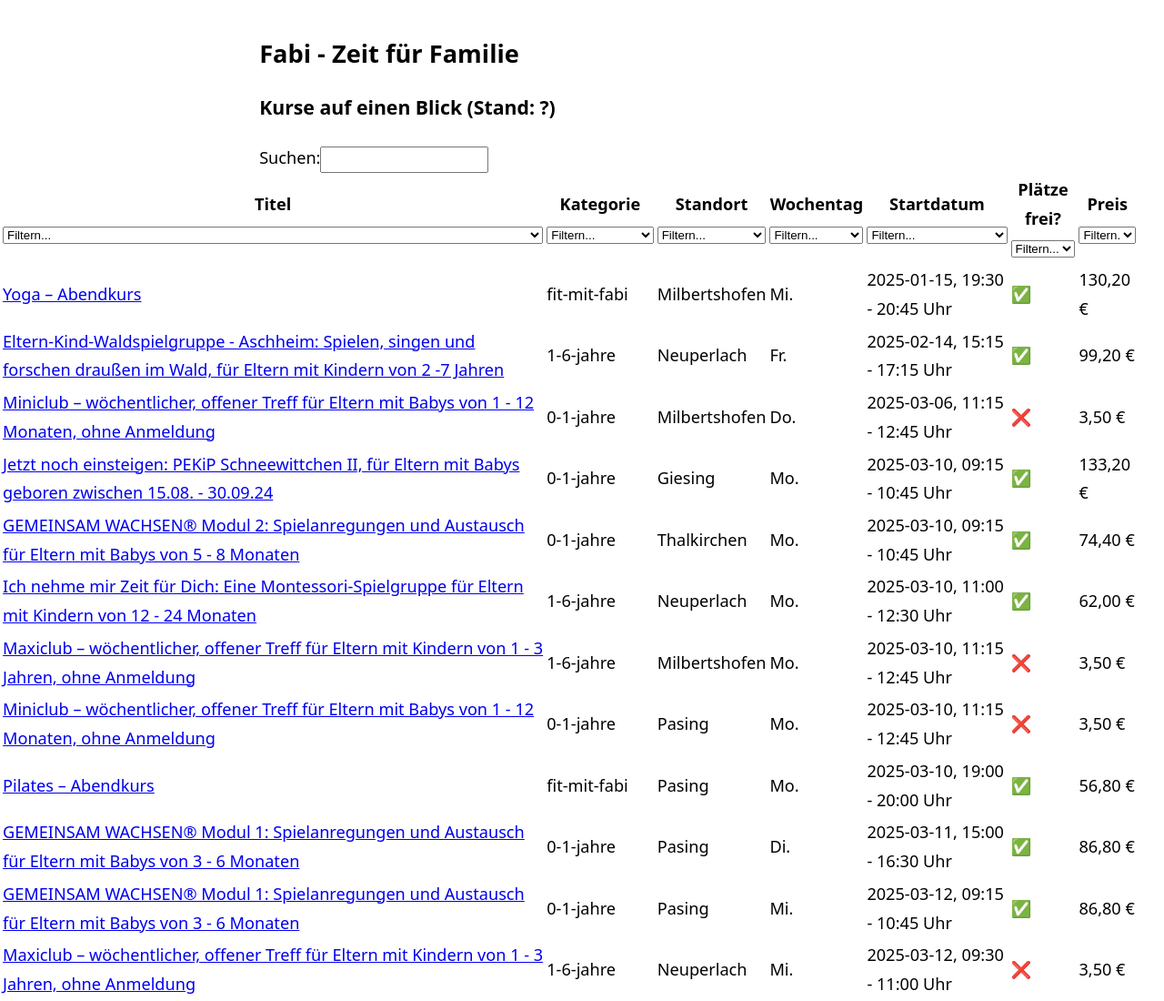
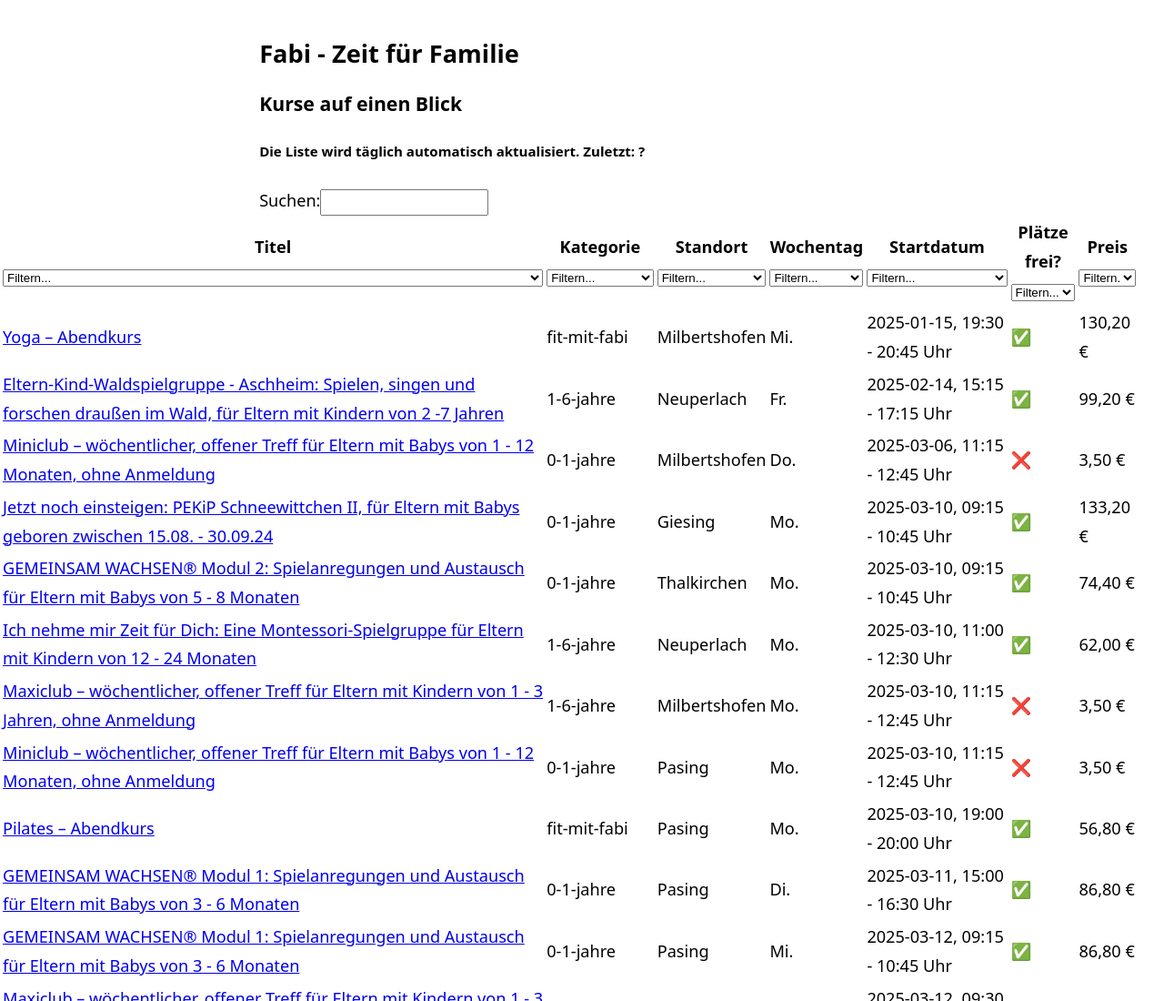
Before and after one commit to markusdosch/fabi-aufeinenblick, a website built with Parcel: page website/src/index.html in a window 1280 px wide. Shown: the top 1100 px of the page at 91% size. Built offline with nearby package versions, Linux system fonts and the light colour scheme.

Commit message:
Change wording on last changed info

```diff
--- a/website/src/index.html
+++ b/website/src/index.html
@@ -42,9 +42,11 @@
   </head>
   <body>
     <h2>Fabi - Zeit für Familie</h2>
-    <h3>
-      Kurse auf einen Blick (Stand: <span id="coursesLastChanged">?</span>)
-    </h3>
+    <h3>Kurse auf einen Blick</h3>
+    <h5>
+      Die Liste wird täglich automatisch aktualisiert. Zuletzt:
+      <span id="coursesLastChanged">?</span>
+    </h5>
     <table id="table" class="display full-width" style="width: 100vw">
       <thead>
         <tr>
```
